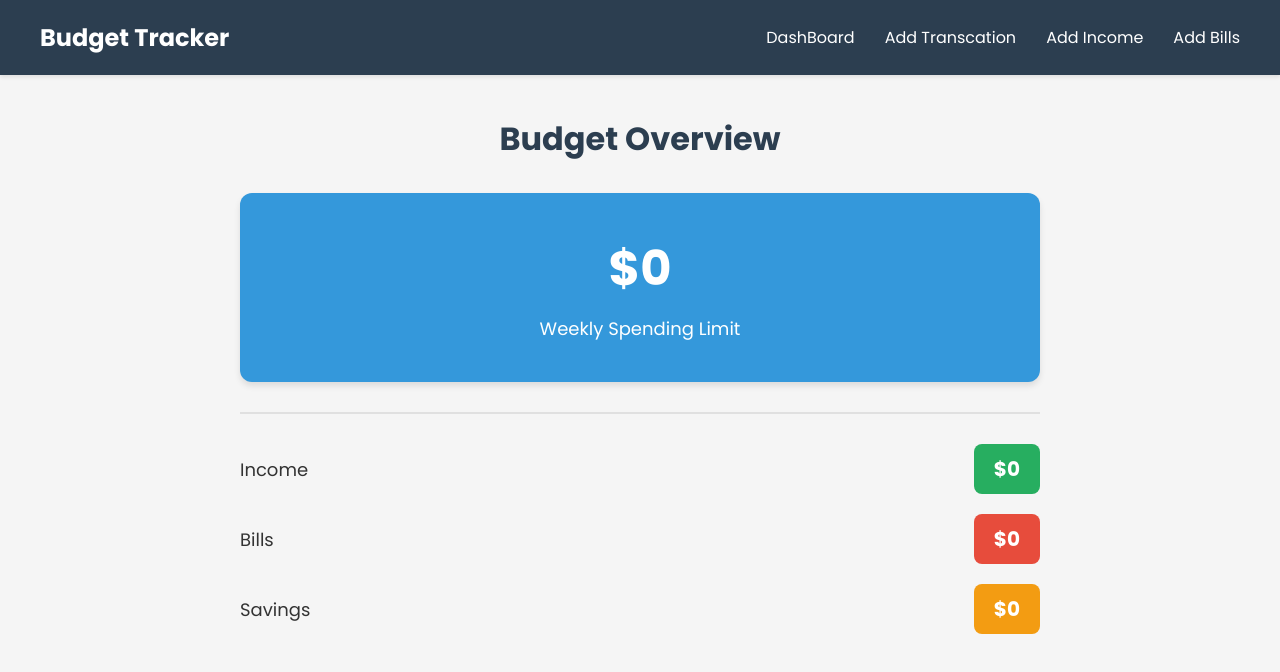
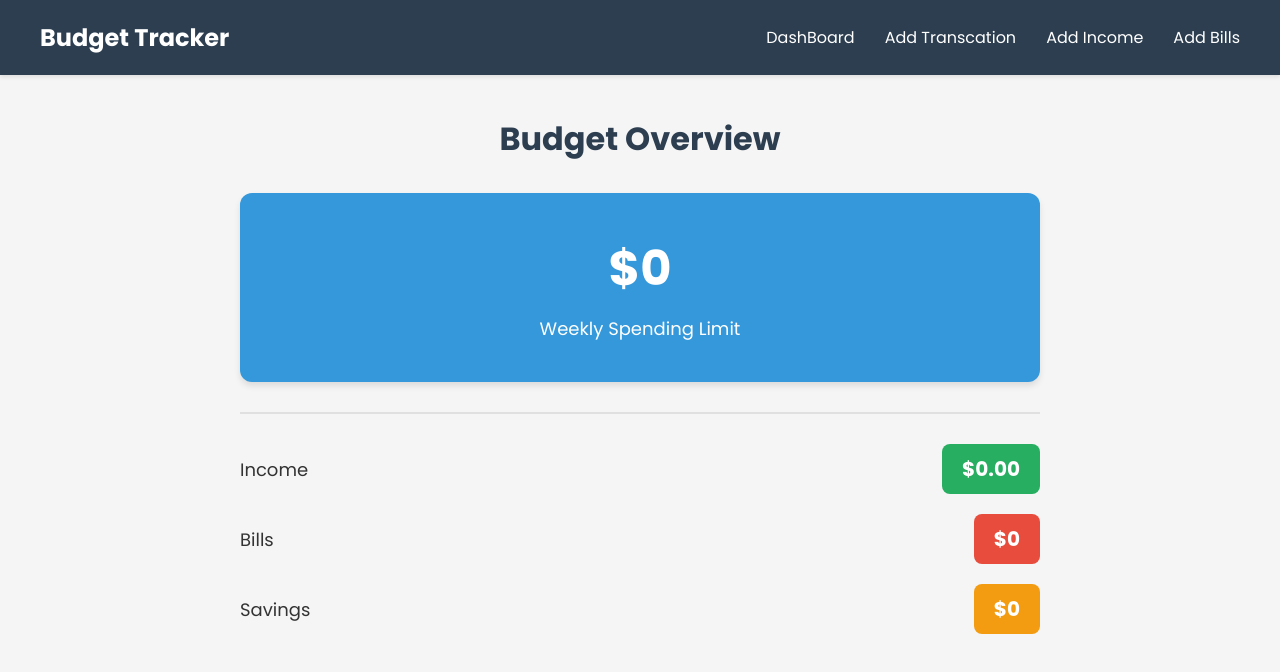
Before and after one commit to vidhusan12/budget-tracker, a React (Vite) app: page / in a window 1280 px wide. Shown: the top 672 px of the page. Built offline with nearby package versions, Linux system fonts and the light colour scheme.

Commit message:
feat: update Dashboard to calculate weekly income from incomes array

```diff
--- a/src/App.jsx
+++ b/src/App.jsx
@@ -22,7 +22,22 @@ function App() {
   });
 
   // state for income, bills, saving
-  const [income, setIncome] = useState(0);
+  const [incomes, setIncomes] = useState(() => {
+    try {
+      const savedIncomes = localStorage.getItem('incomes');
+      if (savedIncomes && savedIncomes !== 'undefined') {
+        return JSON.parse(savedIncomes);
+      }
+    } catch (error) {
+      console.error('Error loading incomes from localStorage: ', error)
+    }
+    return []
+  });
+
+  useEffect(() => {
+    localStorage.setItem('incomes', JSON.stringify(incomes));
+  }, [incomes]);
+
   const [bills, setBills] = useState(0);
   const [savings, setSavings] = useState(0);
 
@@ -34,9 +49,9 @@ function App() {
 
   return (
     <>
-    <Navbar />
+      <Navbar />
       <Routes>
-        <Route path="/" element={<Dashboard expenses={expenses} income={income} bills={bills} savings={savings} />} />
+        <Route path="/" element={<Dashboard expenses={expenses} incomes={incomes} bills={bills} savings={savings} />} />
         <Route path="/add-expense" element={<AddExpense expenses={expenses} setExpenses={setExpenses} />} />
       </Routes>
     </>
--- a/src/Components/Dashboard/Dashboard.jsx
+++ b/src/Components/Dashboard/Dashboard.jsx
@@ -1,10 +1,28 @@
 import React from 'react'
 import './Dashboard.css'
 
-const Dashboard = ({ expenses, income, bills, savings }) => {
+const Dashboard = ({ expenses, incomes, bills, savings }) => {
   // Calculate weekly spending limit
+  function calculateWeeklyIncome() {
+    let totalWeekly = 0;
+
+    incomes.forEach((income) => {
+      if (income.frequency === 'weekly') {
+        totalWeekly += income.amount
+      } else if (income.frequency === 'fortnightly') {
+        totalWeekly += income.amount / 2
+      } else if (income.frequency === 'monthly') {
+        totalWeekly += income.amount / 4
+      }
+    })
+    return totalWeekly
+  }
+
+  const weeklyIncome = calculateWeeklyIncome()
   // Income - Bills - Savings = Available to spend
-  const weeklySpendingLimit = income - bills - savings;
+  const weeklySpendingLimit = weeklyIncome - bills - savings;
+
+
 
 
   return (
@@ -20,7 +38,7 @@ const Dashboard = ({ expenses, income, bills, savings }) => {
       <div className="budget-grid">
         <div className="budget-item">
           <span className='label'>Income</span>
-          <span className='amount income-amount'>${income}</span>
+          <span className='amount income-amount'>${weeklyIncome.toFixed(2)}</span>
         </div>
         <div className="budget-item">
           <span className='label'>Bills</span>
```
